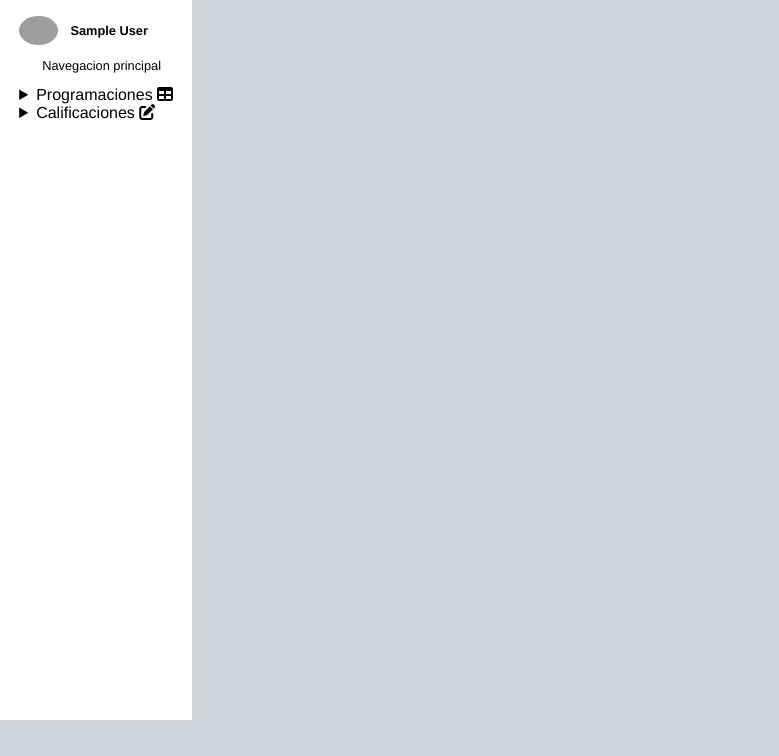
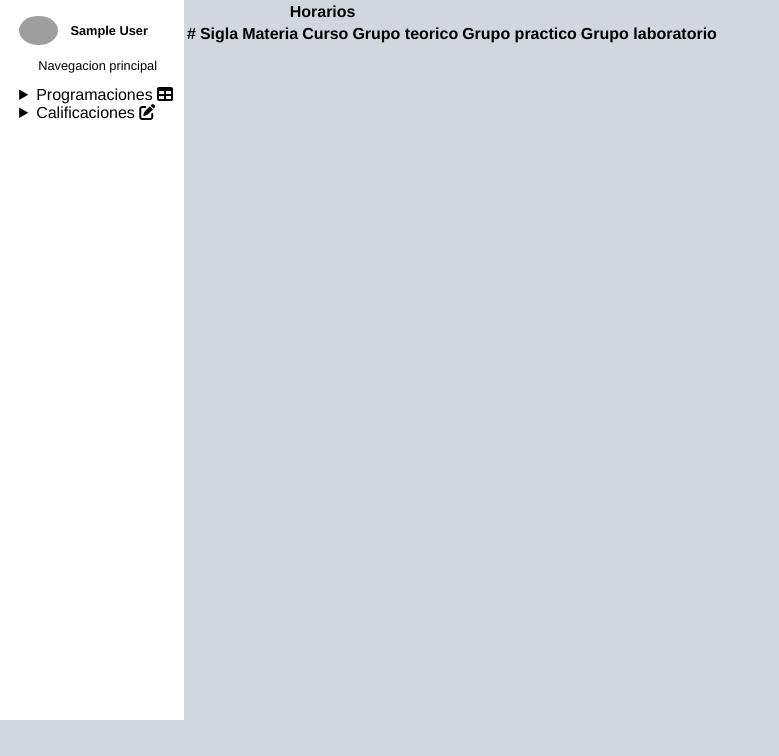
Before and after one commit to MartinAAcebeyL/SemesterCourseRecommendation, a Django app: template apps/alumnos/templates/horario.html in a window 1280 px wide. Shown: the part 44-800 px from the top of the page, without its empty margins (0-779 px from the left). Run offline with Django 4.2, Linux system fonts and the light colour scheme; the template is opened without the code that fills it, so the values that code supplies are empty; the visitor is signed in with stand-in values (Sample User, id 1); parts of the project's set-up code (start-up, migrations or seed data) failed here and were passed over; grey boxes are pictures that could not be loaded.

Commit message:
last commit 2022

```diff
--- a/apps/alumnos/funciones/horario.py
+++ b/apps/alumnos/funciones/horario.py
@@ -60,7 +60,6 @@
 def generar_dict_total(dict_recomendacion, diccionario_horarios):
     """genera un diccionario con todas las materias y sus horarios
     separandolos con los horarios sugeridos"""
-    print("*"*150)
     dict_total = {}
     for materia_horarios in diccionario_horarios:
         horarios_dict_horarios = diccionario_horarios.get(materia_horarios)
--- a/apps/alumnos/templates/horario.html
+++ b/apps/alumnos/templates/horario.html
@@ -1,11 +1,29 @@
-{% extends 'base.html' %}
-{% block content %}
+{% extends 'base.html' %} {% block content %}
 
-<ul style="display: block;">
+<div class="container-horario">
+  <table>
+    <thead>
+      <th colspan="5">Horarios</th>
+    </thead>
+    <thead>
+      <th>#</th>
+      <th>Sigla</th>
+      <th>Materia</th>
+      <th>Curso</th>
+      <th>Grupo teorico</th>
+      <th>Grupo practico</th>
+      <th>Grupo laboratorio</th>
+      <th></th>
+    </thead>
+    <tbody>
+
+    </tbody>
+  </table>
+
+  <!-- <ul style="display: block">
     {% for key, value in horarios.items %}
-      <li>{{key}} - {{value}}</li>
-
+    <li>{{key}} - {{value}}</li>
     {% endfor %}
-</ul>
-
+  </ul> -->
+</div>
 {% endblock %}
--- a/apps/alumnos/templates/kardex.html
+++ b/apps/alumnos/templates/kardex.html
@@ -1,4 +1,5 @@
-{% extends 'base.html' %} {% block content %}
+{% extends 'base.html' %}
+{% block content %}
 <div class="container-kardex">
   <h2>Kardex</h2>
   <section id="header">
--- a/static/css/base.css
+++ b/static/css/base.css
@@ -113,7 +113,8 @@
     margin-left: 0;
 }
 
-.container-kardex #header table, #notas table {
+.container-kardex #header table,
+#notas table {
     width: 100%;
 }
 
@@ -127,3 +128,8 @@
     border-top: .2rem solid #F39C12;
     border-radius: .3rem;
 }
+
+/* kardex */
+.container-horario {
+    width: 90%;
+}
```
Also changed, not shown: apps/alumnos/views.py (+28 -4 lines).
